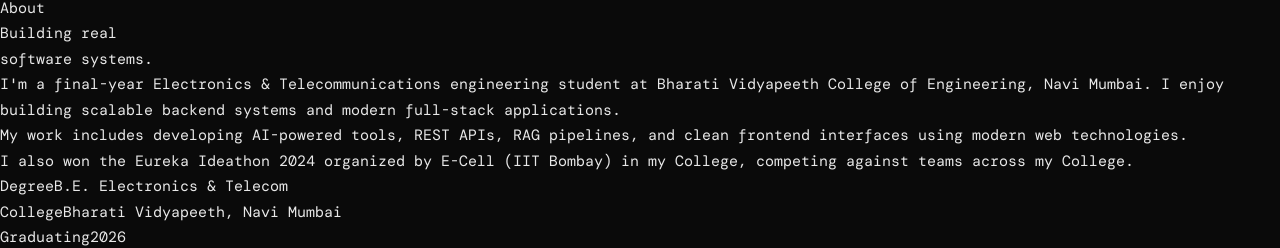
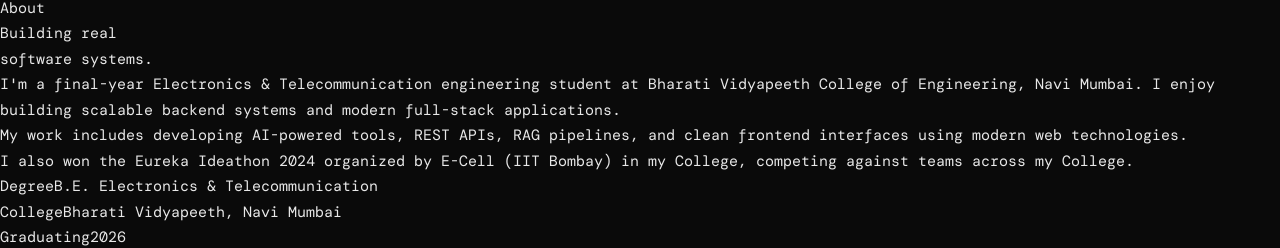
Before and after one commit to thevishwass/portfolio-site, a React (Vite) app: page / in a window 1280 px wide. Shown: the part 789-1037 px from the top of the page. Built offline with nearby package versions, Linux system fonts and the light colour scheme; a web font is replaced by a local one.

Commit message:
fixed spellings

```diff
--- a/src/components/About.tsx
+++ b/src/components/About.tsx
@@ -26,7 +26,7 @@
 }
 
 const FACTS = [
-  { label: "Degree", value: "B.E. Electronics & Telecom" },
+  { label: "Degree", value: "B.E. Electronics & Telecommunication" },
   { label: "College", value: "Bharati Vidyapeeth, Navi Mumbai" },
   { label: "Graduating", value: "2026" },
   { label: "Currently Into", value: "Cloud · LLMs · API Security" },
@@ -74,7 +74,7 @@
           <div className="space-y-6 text-gray-400 max-w-xl leading-relaxed text-[15px] sm:text-base">
 
             <p>
-              I'm a final-year Electronics & Telecommunications engineering
+              I'm a final-year Electronics & Telecommunication engineering
               student at <span className="text-gray-200 "> Bharati Vidyapeeth College of Engineering, Navi Mumbai.</span> I enjoy building
               scalable backend systems and modern full-stack applications.
             </p>
```
